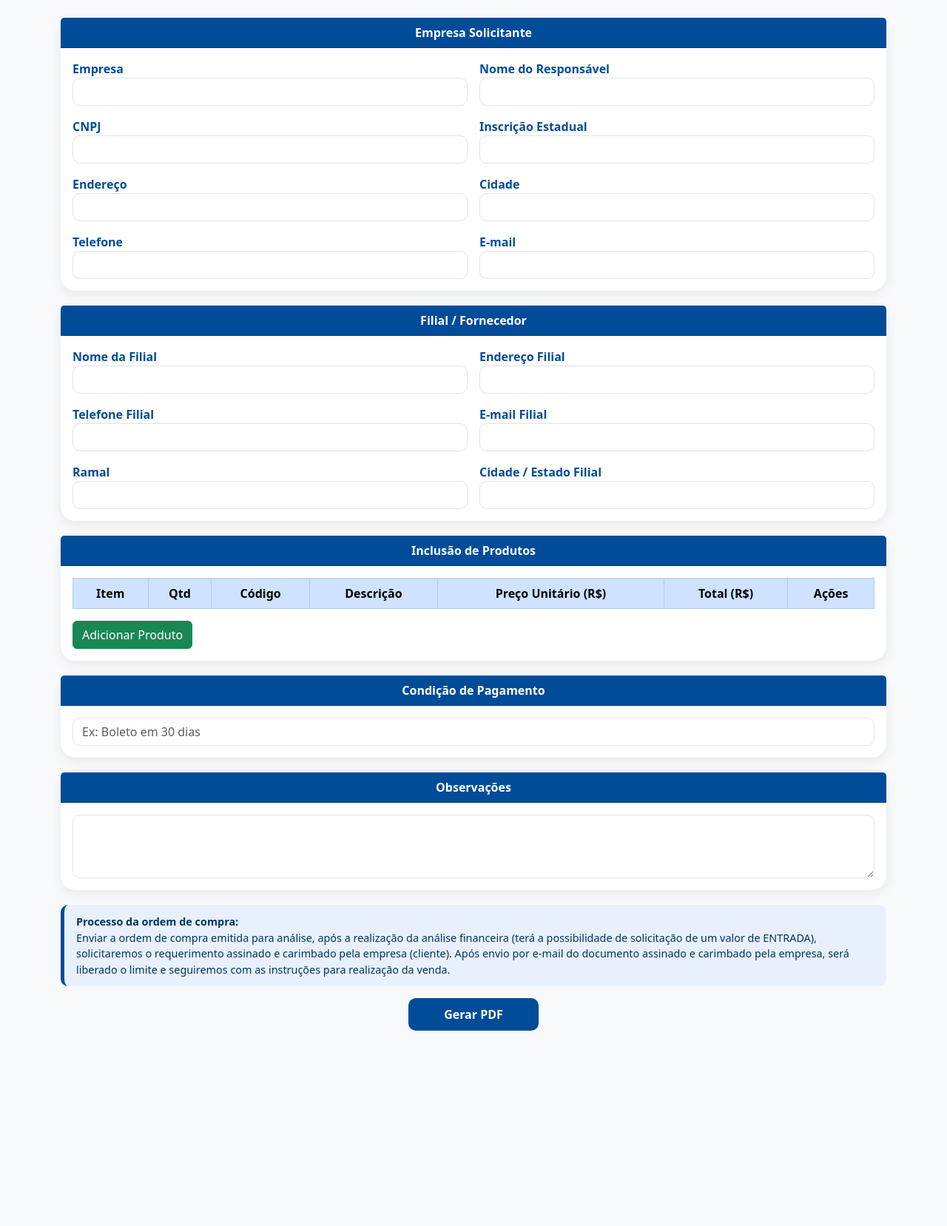
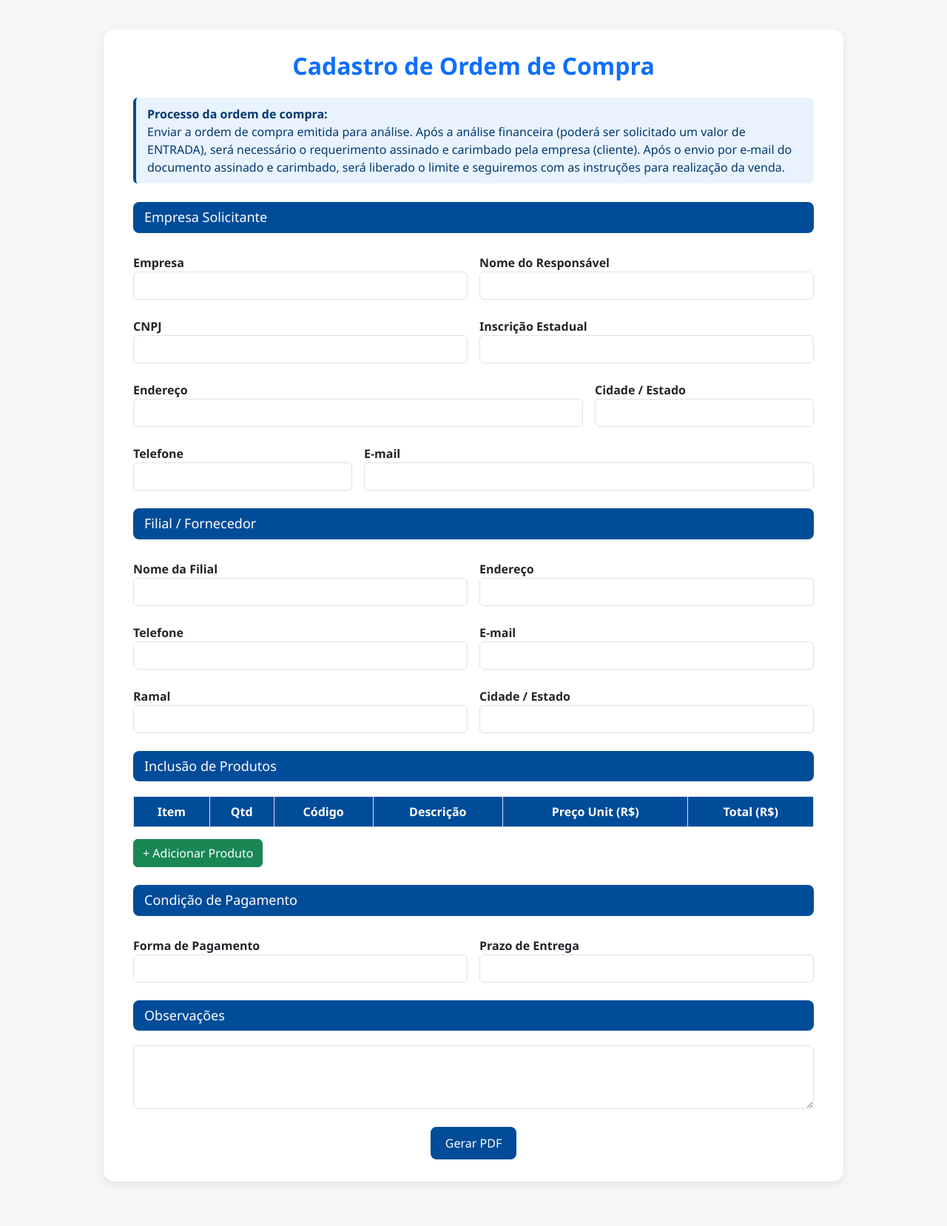
Before and after one commit to lucasemiriam2017-jpg/ordem-de-compra, a Flask app: page / in a window 1280 px wide. Shown: the whole page at 74% size. Before the commit the page ends 1393 px from the top, so only its background shows below. Run offline with Flask 3, Linux system fonts and the light colour scheme; lists and menus that the app fills with data are empty.

Commit message:
index.html

```diff
--- a/templates/index.html
+++ b/templates/index.html
@@ -1,283 +1,325 @@
 <!DOCTYPE html>
-<html lang="pt-br">
+<html lang="pt-BR">
 <head>
-  <meta charset="UTF-8" />
-  <meta name="viewport" content="width=device-width, initial-scale=1.0" />
+    <meta charset="UTF-8">
+    <meta name="viewport" content="width=device-width, initial-scale=1.0">
     <title>Ordem de Compra</title>
     <link rel="stylesheet" href="https://cdn.jsdelivr.net/npm/bootstrap@5.3.0/dist/css/bootstrap.min.css">
     <style>
-    body { background-color: #f8f9fa; }
-    .card { border-radius: 20px; box-shadow: 0 4px 15px rgba(0,0,0,0.08); border: none; margin-bottom: 20px; }
-    .card-header { background-color: #004C99; color: white; border-radius: 20px 20px 0 0; text-align: center; font-weight: bold; }
-    label { font-weight: 600; color: #004C99; }
-    input, select, textarea { border-radius: 10px !important; }
-    .is-invalid { border: 1.5px solid #dc3545 !important; }
-    .error-text { color: #dc3545; font-size: 0.85em; display: none; }
-    .info-box {
-      background: #e8f1fb;
-      border-left: 5px solid #004C99;
-      padding: 12px 16px;
-      border-radius: 10px;
-      color: #003366;
-      font-size: 0.9rem;
-      margin-top: 15px;
+        body {
+            background-color: #f4f6f8;
+            font-family: "Segoe UI", Tahoma, Geneva, Verdana, sans-serif;
         }
+
+        .container {
+            background: white;
+            padding: 30px 40px;
+            border-radius: 15px;
+            box-shadow: 0 4px 12px rgba(0, 0, 0, 0.08);
+            max-width: 1000px;
+            margin-top: 40px;
+            margin-bottom: 60px;
+        }
+
+        h3 {
+            background-color: #004C99;
+            color: white;
+            padding: 10px 15px;
+            border-radius: 8px;
+            font-size: 18px;
+            margin-bottom: 20px;
+        }
+
+        label {
+            font-weight: 600;
+            margin-top: 8px;
+        }
+
+        .form-control:focus {
+            border-color: #004C99;
+            box-shadow: 0 0 0 0.15rem rgba(0, 76, 153, 0.25);
+        }
+
         .btn-primary {
             background-color: #004C99;
             border: none;
-      border-radius: 10px;
+            border-radius: 8px;
             padding: 10px 20px;
-      font-weight: 600;
         }
-    .btn-primary:hover { background-color: #003366; }
+
+        .btn-primary:hover {
+            background-color: #003870;
+        }
+
+        .table th {
+            background-color: #004C99;
+            color: white;
+            text-align: center;
+        }
+
+        .table td {
+            vertical-align: middle;
+        }
+
+        small.text-danger {
+            display: none;
+        }
+
+        .error-border {
+            border-color: #dc3545 !important;
+        }
+
+        .info-box {
+            background-color: #e9f3ff;
+            border-left: 4px solid #004C99;
+            padding: 10px 15px;
+            border-radius: 6px;
+            margin-bottom: 25px;
+            color: #003870;
+        }
     </style>
 </head>
 <body>
-<div class="container py-4">
+<div class="container">
+    <h2 class="text-center mb-4 fw-bold text-primary">Cadastro de Ordem de Compra</h2>
 
-  <!-- EMPRESA SOLICITANTE -->
-  <div class="card">
-    <div class="card-header">Empresa Solicitante</div>
-    <div class="card-body row g-3">
+    <div class="info-box">
+        <b>Processo da ordem de compra:</b><br>
+        Enviar a ordem de compra emitida para análise. Após a análise financeira (poderá ser solicitado um valor de ENTRADA),
+        será necessário o requerimento assinado e carimbado pela empresa (cliente). Após o envio por e-mail do documento assinado
+        e carimbado, será liberado o limite e seguiremos com as instruções para realização da venda.
+    </div>
+
+    <!-- Empresa Solicitante -->
+    <h3>Empresa Solicitante</h3>
+    <div class="row g-3">
         <div class="col-md-6">
             <label>Empresa</label>
-        <input type="text" class="form-control required">
-        <div class="error-text">Campo obrigatório</div>
+            <input type="text" class="form-control required" id="cliente_empresa">
         </div>
         <div class="col-md-6">
             <label>Nome do Responsável</label>
-        <input type="text" class="form-control required">
-        <div class="error-text">Campo obrigatório</div>
+            <input type="text" class="form-control required" id="cliente_responsavel">
         </div>
         <div class="col-md-6">
             <label>CNPJ</label>
-        <input type="text" class="form-control required cnpj">
-        <div class="error-text">Campo obrigatório</div>
+            <input type="text" class="form-control required" id="cliente_cnpj" maxlength="18">
         </div>
         <div class="col-md-6">
             <label>Inscrição Estadual</label>
-        <input type="text" class="form-control required">
-        <div class="error-text">Campo obrigatório</div>
+            <input type="text" class="form-control required" id="cliente_ie">
+        </div>
+        <div class="col-md-8">
+            <label>Endereço</label>
+            <input type="text" class="form-control required" id="cliente_end">
+        </div>
+        <div class="col-md-4">
+            <label>Cidade / Estado</label>
+            <input type="text" class="form-control required" id="cliente_cidade">
+        </div>
+        <div class="col-md-4">
+            <label>Telefone</label>
+            <input type="text" class="form-control required" id="cliente_tel" maxlength="15">
+        </div>
+        <div class="col-md-8">
+            <label>E-mail</label>
+            <input type="email" class="form-control required" id="cliente_email">
+        </div>
+    </div>
+
+    <!-- Filial / Fornecedor -->
+    <h3 class="mt-4">Filial / Fornecedor</h3>
+    <div class="row g-3">
+        <div class="col-md-6">
+            <label>Nome da Filial</label>
+            <input type="text" class="form-control required" id="filial_nome">
         </div>
         <div class="col-md-6">
             <label>Endereço</label>
-        <input type="text" class="form-control required">
-        <div class="error-text">Campo obrigatório</div>
-      </div>
-      <div class="col-md-6">
-        <label>Cidade</label>
-        <input type="text" class="form-control required">
-        <div class="error-text">Campo obrigatório</div>
+            <input type="text" class="form-control required" id="filial_end">
         </div>
         <div class="col-md-6">
             <label>Telefone</label>
-        <input type="text" class="form-control required telefone">
-        <div class="error-text">Campo obrigatório</div>
+            <input type="text" class="form-control required" id="filial_tel_resp" maxlength="15">
         </div>
         <div class="col-md-6">
             <label>E-mail</label>
-        <input type="email" class="form-control required email">
-        <div class="error-text">E-mail inválido</div>
+            <input type="email" class="form-control required" id="filial_email">
         </div>
+        <div class="col-md-6">
+            <label>Ramal</label>
+            <input type="text" class="form-control" id="filial_ramal">
+        </div>
+        <div class="col-md-6">
+            <label>Cidade / Estado</label>
+            <input type="text" class="form-control required" id="filial_cidade">
         </div>
     </div>
 
-  <!-- FILIAL / FORNECEDOR -->
-  <div class="card">
-    <div class="card-header">Filial / Fornecedor</div>
-    <div class="card-body row g-3">
-      <div class="col-md-6">
-        <label>Nome da Filial</label>
-        <input type="text" class="form-control required">
-        <div class="error-text">Campo obrigatório</div>
-      </div>
-      <div class="col-md-6">
-        <label>Endereço Filial</label>
-        <input type="text" class="form-control required">
-        <div class="error-text">Campo obrigatório</div>
-      </div>
-      <div class="col-md-6">
-        <label>Telefone Filial</label>
-        <input type="text" class="form-control required telefone">
-        <div class="error-text">Campo obrigatório</div>
-      </div>
-      <div class="col-md-6">
-        <label>E-mail Filial</label>
-        <input type="email" class="form-control required email">
-        <div class="error-text">E-mail inválido</div>
-      </div>
-      <div class="col-md-6">
-        <label>Ramal</label>
-        <input type="text" class="form-control required">
-        <div class="error-text">Campo obrigatório</div>
-      </div>
-      <div class="col-md-6">
-        <label>Cidade / Estado Filial</label>
-        <input type="text" class="form-control required">
-        <div class="error-text">Campo obrigatório</div>
-      </div>
-    </div>
-  </div>
-
-  <!-- INCLUSÃO DE PRODUTOS -->
-  <div class="card">
-    <div class="card-header">Inclusão de Produtos</div>
-    <div class="card-body">
+    <!-- Inclusão de Produtos -->
+    <h3 class="mt-4">Inclusão de Produtos</h3>
+    <div class="table-responsive">
         <table class="table table-bordered align-middle" id="tabelaProdutos">
-        <thead class="table-primary text-center">
+            <thead>
                 <tr>
-            <th>Item</th><th>Qtd</th><th>Código</th><th>Descrição</th><th>Preço Unitário (R$)</th><th>Total (R$)</th><th>Ações</th>
+                    <th>Item</th>
+                    <th>Qtd</th>
+                    <th>Código</th>
+                    <th>Descrição</th>
+                    <th>Preço Unit (R$)</th>
+                    <th>Total (R$)</th>
                 </tr>
             </thead>
             <tbody></tbody>
         </table>
-      <button class="btn btn-success" id="addProduto">Adicionar Produto</button>
+        <button class="btn btn-success" id="addProduto">+ Adicionar Produto</button>
+    </div>
+
+    <!-- Condição de Pagamento -->
+    <h3 class="mt-4">Condição de Pagamento</h3>
+    <div class="row g-3">
+        <div class="col-md-6">
+            <label>Forma de Pagamento</label>
+            <input type="text" class="form-control required" id="pagamento">
+        </div>
+        <div class="col-md-6">
+            <label>Prazo de Entrega</label>
+            <input type="text" class="form-control required" id="prazo">
         </div>
     </div>
 
-  <!-- CONDIÇÃO DE PAGAMENTO -->
-  <div class="card">
-    <div class="card-header">Condição de Pagamento</div>
-    <div class="card-body">
-      <input type="text" class="form-control required" id="condicaoPagamento" placeholder="Ex: Boleto em 30 dias">
-      <div class="error-text">Campo obrigatório</div>
+    <!-- Observações -->
+    <h3 class="mt-4">Observações</h3>
+    <textarea class="form-control" rows="3" id="obs"></textarea>
+
+    <div class="text-center mt-4">
+        <button class="btn btn-primary" id="gerarPdf">Gerar PDF</button>
     </div>
 </div>
 
-  <!-- OBSERVAÇÕES -->
-  <div class="card">
-    <div class="card-header">Observações</div>
-    <div class="card-body">
-      <textarea class="form-control" rows="3" id="observacoes"></textarea>
-    </div>
-  </div>
+<script src="https://code.jquery.com/jquery-3.6.0.min.js"></script>
+<script>
+$(document).ready(function () {
 
-  <!-- MENSAGEM EXPLICATIVA -->
-  <div class="info-box">
-    <b>Processo da ordem de compra:</b><br>
-    Enviar a ordem de compra emitida para análise, após a realização da análise financeira (terá a possibilidade de solicitação de um valor de ENTRADA), solicitaremos o requerimento assinado e carimbado pela empresa (cliente). Após envio por e-mail do documento assinado e carimbado pela empresa, será liberado o limite e seguiremos com as instruções para realização da venda.
-  </div>
+    // Máscaras simples
+    function mascaraCNPJ(v) {
+        v = v.replace(/\D/g, "");
+        v = v.replace(/^(\d{2})(\d)/, "$1.$2");
+        v = v.replace(/^(\d{2})\.(\d{3})(\d)/, "$1.$2.$3");
+        v = v.replace(/\.(\d{3})(\d)/, ".$1/$2");
+        v = v.replace(/(\d{4})(\d)/, "$1-$2");
+        return v;
+    }
 
-  <!-- BOTÃO -->
-  <div class="text-center mt-3">
-    <button class="btn btn-primary px-5" id="gerarPDF">Gerar PDF</button>
-  </div>
+    function mascaraTelefone(v) {
+        v = v.replace(/\D/g, "");
+        v = v.replace(/^(\d{2})(\d)/g, "($1) $2");
+        v = v.replace(/(\d{5})(\d)/, "$1-$2");
+        return v;
+    }
 
-</div>
+    function formatarMoeda(valor) {
+        valor = valor.replace(/\D/g, "");
+        valor = (valor / 100).toFixed(2) + "";
+        valor = valor.replace(".", ",");
+        valor = valor.replace(/(\d)(?=(\d{3})+(?!\d))/g, "$1.");
+        return valor;
+    }
 
-<script src="https://code.jquery.com/jquery-3.6.0.min.js"></script>
-<script src="https://cdnjs.cloudflare.com/ajax/libs/jquery.mask/1.14.16/jquery.mask.min.js"></script>
-<script>
-$(document).ready(function(){
+    // Aplicar máscaras
+    $(document).on("input", "#cliente_cnpj", function() {
+        this.value = mascaraCNPJ(this.value);
+    });
 
-  $(".telefone").mask("(00) 00000-0000");
-  $(".cnpj").mask("00.000.000/0000-00");
-
-  // Máscara de moeda
-  $(document).on("input", ".moeda", function(){
-    let v = $(this).val().replace(/\D/g, "");
-    v = (v/100).toFixed(2) + "";
-    v = v.replace(".", ",");
-    v = v.replace(/\B(?=(\d{3})+(?!\d))/g, ".");
-    $(this).val(v);
+    $(document).on("input", "#cliente_tel, #filial_tel_resp", function() {
+        this.value = mascaraTelefone(this.value);
     });
 
     // Adicionar produto
-  $("#addProduto").click(function(){
-    const row = `
+    $("#addProduto").click(function () {
+        let index = $("#tabelaProdutos tbody tr").length + 1;
+        $("#tabelaProdutos tbody").append(`
             <tr>
-        <td class='text-center'></td>
-        <td><input type='number' class='form-control qtd'></td>
-        <td><input type='text' class='form-control cod'></td>
-        <td><input type='text' class='form-control desc'></td>
-        <td><input type='text' class='form-control moeda preco'></td>
-        <td><input type='text' class='form-control tot' readonly></td>
-        <td><button class='btn btn-danger btn-sm remover'>X</button></td>
-      </tr>`;
-    $("#tabelaProdutos tbody").append(row);
-    atualizarItens();
+                <td>${index}</td>
+                <td><input type="number" class="form-control qtd" min="1"></td>
+                <td><input type="text" class="form-control cod"></td>
+                <td><input type="text" class="form-control desc"></td>
+                <td><input type="text" class="form-control preco"></td>
+                <td><input type="text" class="form-control tot" readonly></td>
+            </tr>
+        `);
     });
 
-  $(document).on("click", ".remover", function(){
-    $(this).closest("tr").remove();
-    atualizarItens();
+    // Formatar e calcular valores
+    $(document).on("input", ".preco, .qtd", function () {
+        let row = $(this).closest("tr");
+        let qtd = parseFloat(row.find(".qtd").val()) || 0;
+        let preco = row.find(".preco").val().replace(/\D/g, "");
+
+        if (preco) {
+            preco = (parseFloat(preco) / 100).toFixed(2);
+            row.find(".preco").val(formatarMoeda(row.find(".preco").val()));
+        }
+
+        let precoNum = parseFloat(row.find(".preco").val().replace(/\./g, "").replace(",", ".")) || 0;
+        let total = qtd * precoNum;
+        row.find(".tot").val(total ? total.toFixed(2).replace(".", ",").replace(/\B(?=(\d{3})+(?!\d))/g, ".") : "");
     });
 
-  function atualizarItens(){
-    $("#tabelaProdutos tbody tr").each(function(i){
-      $(this).find("td:first").text(i+1);
-    });
-  }
+    // Geração de PDF
+    $("#gerarPdf").click(function () {
+        let dados = {
+            cliente: {
+                "Empresa": $("#cliente_empresa").val(),
+                "Responsável": $("#cliente_responsavel").val(),
+                "CNPJ": $("#cliente_cnpj").val(),
+                "Inscrição Estadual": $("#cliente_ie").val(),
+                "Endereço": $("#cliente_end").val(),
+                "Cidade/Estado": $("#cliente_cidade").val(),
+                "Telefone": $("#cliente_tel").val(),
+                "E-mail": $("#cliente_email").val()
+            },
+            filial: {
+                "Nome da Filial": $("#filial_nome").val(),
+                "Endereço": $("#filial_end").val(),
+                "Telefone": $("#filial_tel_resp").val(),
+                "E-mail": $("#filial_email").val(),
+                "Ramal": $("#filial_ramal").val(),
+                "Cidade/Estado": $("#filial_cidade").val()
+            },
+            itens: [],
+            obs: $("#obs").val(),
+            pagamento: $("#pagamento").val(),
+            prazo: $("#prazo").val()
+        };
 
-  // Cálculo automático total
-  $(document).on("input", ".qtd, .preco", function(){
-    const tr = $(this).closest("tr");
-    const qtd = parseFloat(tr.find(".qtd").val()) || 0;
-    let preco = tr.find(".preco").val().replace(/\./g, "").replace(",", ".");
-    preco = parseFloat(preco) || 0;
-    const tot = qtd * preco;
-    tr.find(".tot").val(tot.toLocaleString("pt-BR", {minimumFractionDigits:2}));
-  });
-
-  // Validação
-  $(".required").on("blur", function(){
-    if(!$(this).val().trim()){
-      $(this).addClass("is-invalid");
-      $(this).next(".error-text").show();
-    } else {
-      $(this).removeClass("is-invalid");
-      $(this).next(".error-text").hide();
-    }
-  });
-
-  // Gerar PDF
-  $("#gerarPDF").click(async function(){
-    const camposVazios = $(".required").filter(function(){ return !$(this).val().trim(); });
-    if(camposVazios.length){
-      camposVazios.addClass("is-invalid").next(".error-text").show();
-      $("html, body").animate({ scrollTop: camposVazios.first().offset().top - 100 }, 500);
-      return;
-    }
-
-    const cliente = {};
-    const filial = {};
-    $(".card").eq(0).find("input").each(function(){ cliente[$(this).prev("label").text()] = $(this).val(); });
-    $(".card").eq(1).find("input").each(function(){ filial[$(this).prev("label").text()] = $(this).val(); });
-
-    const itens = [];
-    $("#tabelaProdutos tbody tr").each(function(){
-      itens.push({
+        $("#tabelaProdutos tbody tr").each(function () {
+            let item = {
                 qtd: $(this).find(".qtd").val(),
                 cod: $(this).find(".cod").val(),
                 desc: $(this).find(".desc").val(),
                 preco: $(this).find(".preco").val(),
                 tot: $(this).find(".tot").val()
+            };
+            if (item.qtd || item.cod || item.desc || item.preco) dados.itens.push(item);
+        });
+
+        fetch("/gerar_pdf", {
+            method: "POST",
+            headers: { "Content-Type": "application/json" },
+            body: JSON.stringify(dados)
+        })
+        .then(response => response.blob())
+        .then(blob => {
+            let url = window.URL.createObjectURL(blob);
+            let a = document.createElement("a");
+            a.href = url;
+            a.download = "Ordem_Compra.pdf";
+            document.body.appendChild(a);
+            a.click();
+            a.remove();
         });
     });
-
-    const obs = $("#observacoes").val();
-    const pagamento = $("#condicaoPagamento").val();
-    const prazo = "";
-
-    const payload = { cliente, filial, itens, obs, pagamento, prazo };
-
-    const res = await fetch("/gerar_pdf", {
-      method: "POST",
-      headers: { "Content-Type": "application/json" },
-      body: JSON.stringify(payload)
-    });
-
-    if(!res.ok){ alert("Erro ao gerar PDF."); return; }
-
-    const blob = await res.blob();
-    const url = window.URL.createObjectURL(blob);
-    const a = document.createElement("a");
-    a.href = url;
-    a.download = "Ordem_Compra.pdf";
-    a.click();
-    window.URL.revokeObjectURL(url);
-  });
-
 });
 </script>
 </body>
```
Lines whose indentation alone changed are shown as unchanged.
